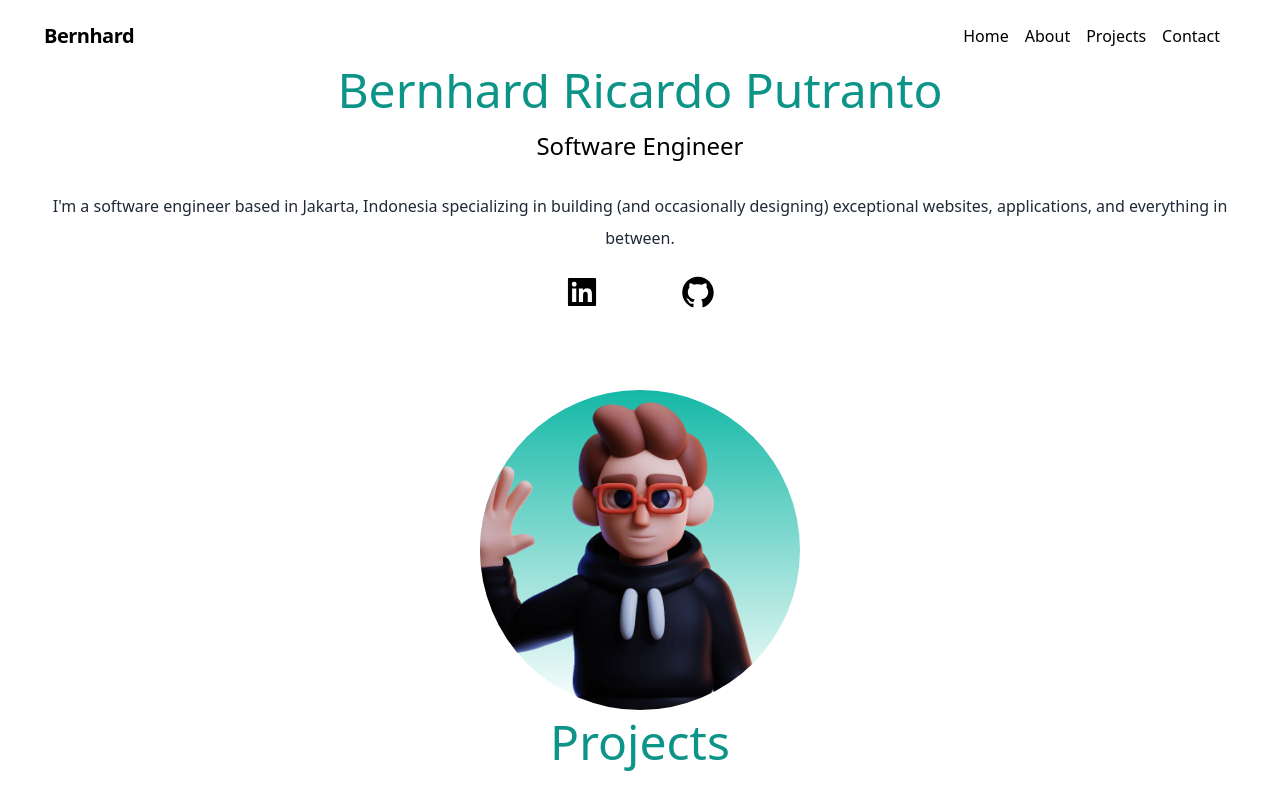
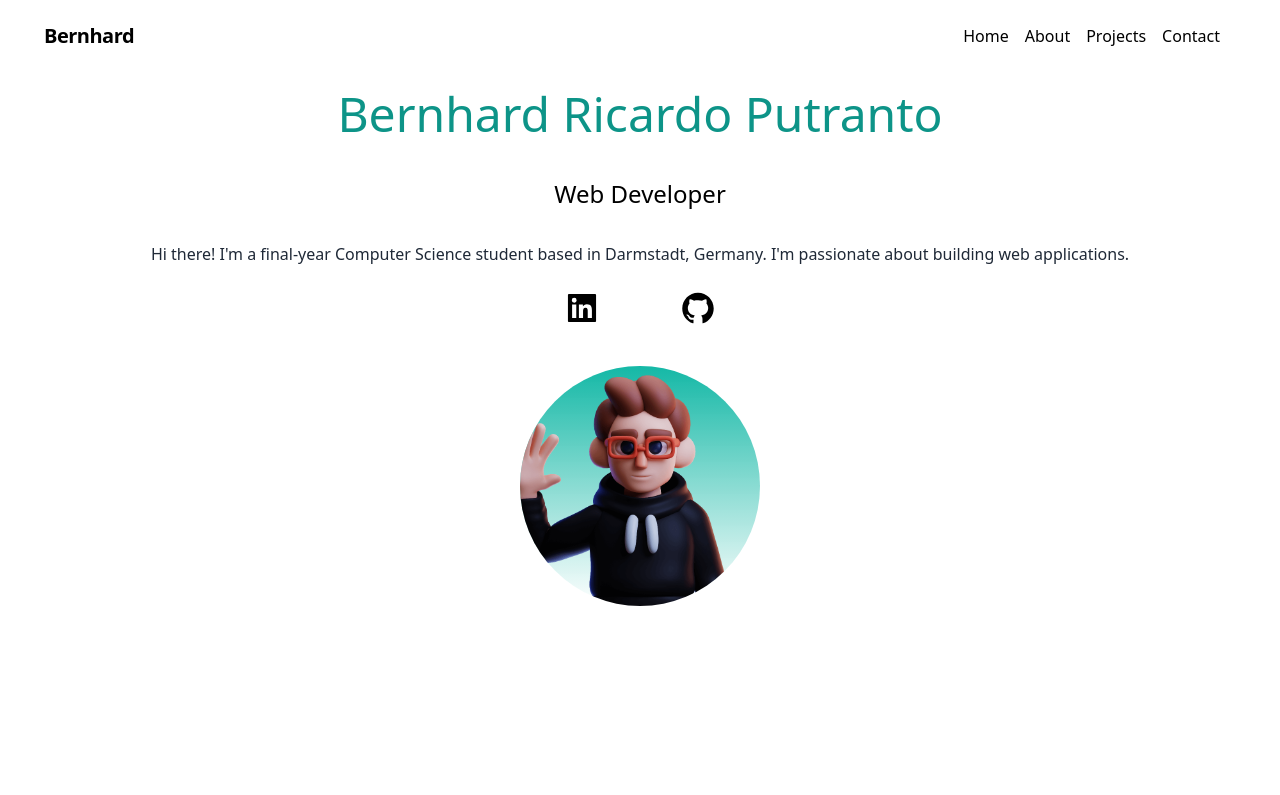
Before and after one commit to BernhardRicardo/bernhardricardo.github.io, a Next.js app: page / in a window 1280 px wide. Shown: the part 18-813 px from the top of the page. Built offline with nearby package versions, Linux system fonts and the light colour scheme.

Commit message:
Update text

```diff
--- a/src/app/components/home.js
+++ b/src/app/components/home.js
@@ -1,22 +1,39 @@
-import { AiFillLinkedin, AiFillGithub } from 'react-icons/ai'
-import Image from "next/image"
-import deved from "../../../public/dev-ed-wave.png"
+import Image from "next/image";
+import { AiFillGithub, AiFillLinkedin } from "react-icons/ai";
+import deved from "../../../public/dev-ed-wave.png";
 
 export default function Home() {
   return (
-        <section>
+    <section className="min-h-screen" id="home">
       <div className="text-center">
-          <h2 className='text-5xl py-2 text-teal-600 font-medium'>Bernhard Ricardo Putranto</h2>
-          <h3 className='text-2xl py-2'>Software Engineer</h3>
-          <p className='text-md py-5 leading-8 text-gray-800'>I'm a software engineer based in Jakarta, Indonesia specializing in building (and occasionally designing) exceptional websites, applications, and everything in between.</p>
+        <h2 className="text-5xl py-8 text-teal-600 font-medium">
+          Bernhard Ricardo Putranto
+        </h2>
+        <h3 className="text-2xl py-2">Web Developer</h3>
+        <p className="text-md py-5 leading-8 text-gray-800">
+          Hi there! I'm a final-year Computer Science student based in
+          Darmstadt, Germany. I'm passionate about building web applications.
+        </p>
       </div>
       <div className="text-5xl flex justify-center gap-16 text-gray-600">
-          <a href="https://www.linkedin.com/in/bernhardricardoputranto/" target="_blank" className="text-4xl text-black hover:text-black mx-2"><AiFillLinkedin /></a>
-          <a href="https://google.com" target="_blank" className="text-4xl text-black hover:text-black mx-2"><AiFillGithub /></a>
+        <a
+          href="https://www.linkedin.com/in/bernhard-ricardo-putranto/"
+          target="_blank"
+          className="text-4xl text-black hover:text-black mx-2"
+        >
+          <AiFillLinkedin />
+        </a>
+        <a
+          href="https://github.com/BernhardRicardo"
+          target="_blank"
+          className="text-4xl text-black hover:text-black mx-2"
+        >
+          <AiFillGithub />
+        </a>
       </div>
-        <div className="relative mx-auto bg-gradient-to-b from-teal-500 rounded-full w-80 h-80 mt-20 overflow-hidden">
-          <Image src={deved} alt="dev ed" layout='fill' objectFit='cover' />
+      <div className="relative mx-auto bg-gradient-to-b from-teal-500 rounded-full w-60 h-60 mt-10 overflow-hidden">
+        <Image src={deved} alt="dev ed" layout="fill" objectFit="cover" />
       </div>
     </section>
-    )
+  );
 }
--- a/src/app/components/projects.js
+++ b/src/app/components/projects.js
@@ -1,52 +1,86 @@
-import Image from "next/image"
-import web1 from "../../../public/web1.png"
+import Image from "next/image";
+import web1 from "../../../public/web1.png";
 export default function Projects() {
   return (
-        <section>
-            <div className="text-center">
-                <h2 className='text-5xl py-2 text-teal-600 font-medium'>Projects</h2>
-                <p className='text-md py-5 leading-8 text-gray-800'>Here are some of my projects that I've been working on.</p>
+    <section className="min-h-screen pb-56" id="projects">
+      <div className=" pt-20">
+        <h2 className="text-5xl py-2 text-teal-600 font-medium">Projects</h2>
+        <p className="text-md py-5 leading-8 text-gray-800">
+          Here are some of my projects that I've been working on.
+        </p>
       </div>
       <div className="flex flex-col max-w-4xl w-full lg:gap-28 mx-auto gap-5">
         <div className="bg-white shadow-lg rounded-lg flex lg:flex-row flex-col mx-auto">
           <div className="w-full h-full min-h-min">
-                        <Image src={web1} alt="Warehouse Management System" layout='relative' objectFit='cover'/>
+            <Image
+              src={web1}
+              alt="Warehouse Management System"
+              layout="relative"
+              objectFit="cover"
+            />
           </div>
           <div className="lg:w-8/12 flex flex-col justify-between">
             <div className="p-4">
-                            <h1 className="font-bold lg:text-xl text-sm mb-2">Warehouse Management System</h1>
-                            <p className="text-gray-700 lg:text-base text-xs">Lorem ipsum dolor sit amet consectetur adipisicing elit. Iste atque ea quis molestias. Fugiat pariatur maxime quis culpa corporis vitae repudiandae aliquam voluptatem veniam, est atque cumque eum delectus sint!</p>
+              <h1 className="font-bold lg:text-xl text-sm mb-2">
+                Warehouse Management System
+              </h1>
+              <p className="text-gray-700 lg:text-base text-xs">
+                A web application for a warehouse management system. The
+                application allows users to manage products, transactions, and
+                customers.
+              </p>
             </div>
             <div className="">
               <div className="flex p-4 border-t justify-end border-gray-300 text-gray-700">
                 <div className="flex-none inline-flex items-center">
-                                    <a href="#" className="bg-white hover:bg-gray-100 text-gray-800 font-semibold py-2 px-4 border border-gray-400 rounded shadow text-sm">Demo</a>
+                  <a
+                    href="#"
+                    className="bg-white hover:bg-gray-100 text-gray-800 font-semibold py-2 px-4 border border-gray-400 rounded shadow text-sm"
+                  >
+                    Demo
+                  </a>
                 </div>
               </div>
             </div>
           </div>
         </div>
 
+        <section />
         <div className="bg-white shadow-lg rounded-lg flex lg:flex-row flex-col mx-auto">
           <div className="w-full h-full min-h-min">
-                        <Image src={web1} alt="Warehouse Management System" layout='relative' objectFit='cover'/>
+            <Image
+              src={web1}
+              alt="Warehouse Management System"
+              layout="relative"
+              objectFit="cover"
+            />
           </div>
           <div className="lg:w-8/12 flex flex-col justify-between">
             <div className="p-4">
-                            <h1 className="font-bold lg:text-xl text-sm mb-2">Warehouse Management System</h1>
-                            <p className="text-gray-700 lg:text-base text-xs">Lorem ipsum dolor sit amet consectetur adipisicing elit. Iste atque ea quis molestias. Fugiat pariatur maxime quis culpa corporis vitae repudiandae aliquam voluptatem veniam, est atque cumque eum delectus sint!</p>
+              <h1 className="font-bold lg:text-xl text-sm mb-2">
+                Pizza Service
+              </h1>
+              <p className="text-gray-700 lg:text-base text-xs">
+                A web application for a pizza service. The application allows
+                users to order pizza, track the order, and admin to change the
+                order status.
+              </p>
             </div>
             <div className="">
               <div className="flex p-4 border-t justify-end border-gray-300 text-gray-700">
                 <div className="flex-none inline-flex items-center">
-                                    <a href="#" className="bg-white hover:bg-gray-100 text-gray-800 font-semibold py-2 px-4 border border-gray-400 rounded shadow text-sm">Demo</a>
+                  <a
+                    href="#"
+                    className="bg-white hover:bg-gray-100 text-gray-800 font-semibold py-2 px-4 border border-gray-400 rounded shadow text-sm"
+                  >
+                    Demo
+                  </a>
                 </div>
               </div>
             </div>
           </div>
         </div>
-
       </div>
     </section>
-    )
+  );
 }
```
Lines whose indentation alone changed are shown as unchanged.
